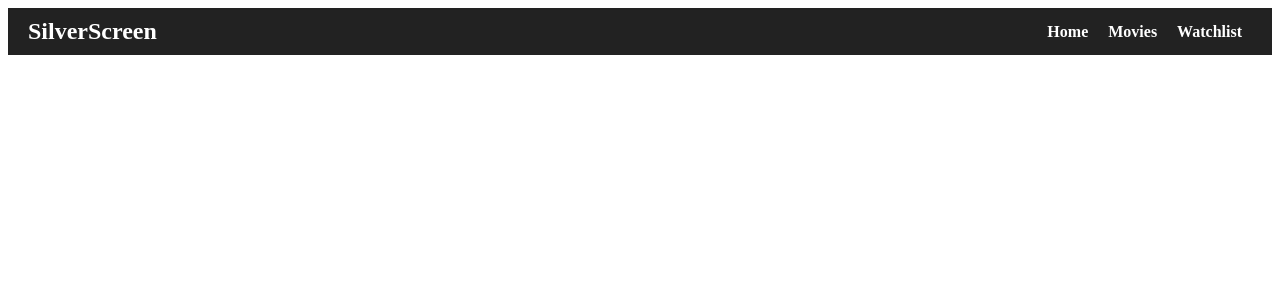
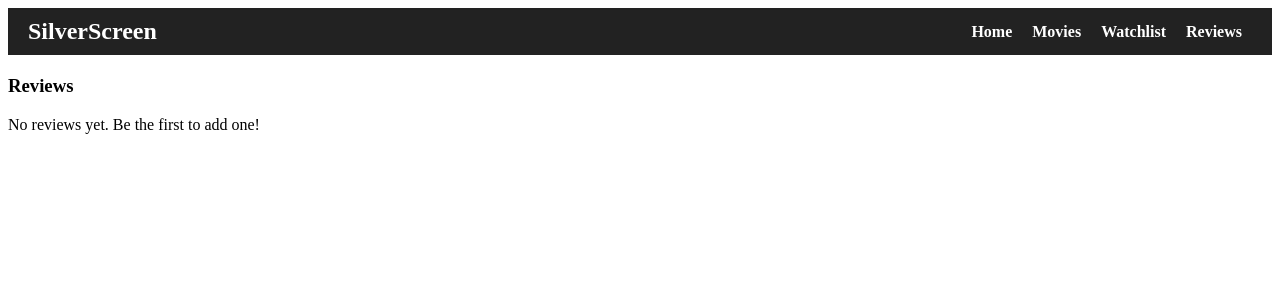
Before and after one commit to scholes572/Silver-Screen, a React (Create React App) app in the folder frontend/: page /reviews in a window 1280 px wide. Shown: the top 300 px of the page. Built offline with nearby package versions, Linux system fonts and the light colour scheme.

Commit message:
Made changes

```diff
--- a/frontend/src/App.js
+++ b/frontend/src/App.js
@@ -3,6 +3,7 @@ import { BrowserRouter as Router, Routes, Route } from "react-router-dom";
 import Navbar from "./components/Navbar";
 import MovieList from "./components/MovieList";
 import Watchlist from "./components/Watchlist";
+import ReviewList from "./components/ReviewList";
 
 const Home = () => <h2>Welcome to SilverScreen 🎬</h2>;
 
@@ -16,6 +17,7 @@ function App() {
           <Route path="/" element={<Home />} />
           <Route path="/movies" element={<MovieList />} />
           <Route path="/watchlist" element={<Watchlist />} />
+          <Route path="/reviews" element={<ReviewList />} />
         </Routes>
       </div>
     </Router>
--- a/frontend/src/components/MovieList.jsx
+++ b/frontend/src/components/MovieList.jsx
@@ -5,7 +5,7 @@ function MovieList() {
   const [movies, setMovies] = useState([]);
 
   useEffect(() => {
-    fetch("http://localhost:5000/api/movies")  // Flask endpoint
+    fetch("http://localhost:5001/api/movies")
       .then(res => res.json())
       .then(data => setMovies(data))
       .catch(err => console.error("Error fetching movies:", err));
--- a/frontend/src/components/Navbar.jsx
+++ b/frontend/src/components/Navbar.jsx
@@ -9,6 +9,9 @@ function Navbar() {
         <Link to="/" style={styles.link}>Home</Link>
         <Link to="/movies" style={styles.link}>Movies</Link>
         <Link to="/watchlist" style={styles.link}>Watchlist</Link>
+        <Link to="/reviews" style={styles.link}>Reviews</Link>
+
+
       </div>
     </nav>
   );
--- a/frontend/src/components/ReviewList.jsx
+++ b/frontend/src/components/ReviewList.jsx
@@ -1,6 +1,6 @@
 import React from "react";
 
-function ReviewList({ reviews }) {
+function ReviewList({ reviews = [] }) {
   return (
     <div style={styles.container}>
       <h3>Reviews</h3>
@@ -20,7 +20,12 @@ function ReviewList({ reviews }) {
 
 const styles = {
   container: { marginTop: "20px" },
-  review: { background: "#f9f9f9", padding: "10px", marginBottom: "10px", borderRadius: "5px" },
+  review: {
+    background: "#f9f9f9",
+    padding: "10px",
+    marginBottom: "10px",
+    borderRadius: "5px",
+  },
 };
 
 export default ReviewList;
```
